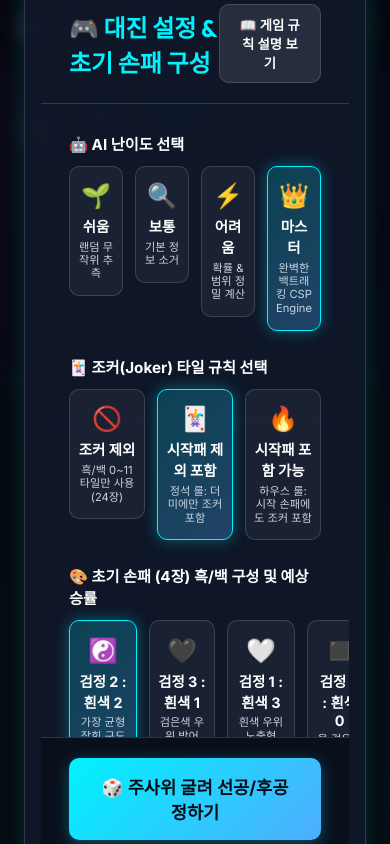
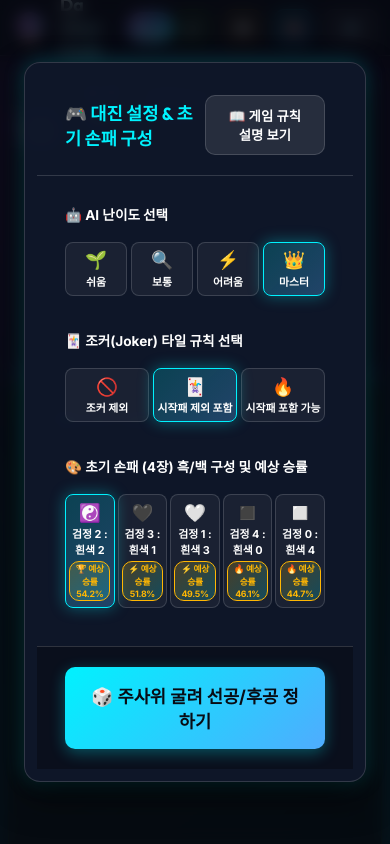
Before and after one commit to starag21st/davinci-code-game, a website with bundled scripts: page index.html in a window 390 px wide. Shown: the top 844 px of the page. Built offline with nearby package versions, Linux system fonts and the light colour scheme.

Commit message:
Simplify mobile card descriptions and optimize font sizes

```diff
--- a/style.css
+++ b/style.css
@@ -1774,8 +1774,54 @@ button {
   .modal-card {
     width: 95vw !important;
     max-width: 95vw !important;
-    padding: 1rem !important;
-  }
+    padding: 0.75rem !important;
+  }
+  .modal-header h2 {
+    font-size: 1.1rem !important;
+  }
+  .setting-title {
+    font-size: 0.85rem !important;
+    margin-bottom: 0.4rem !important;
+  }
+  .setting-group {
+    margin-bottom: 0.6rem !important;
+  }
+
+  /* 휴대폰에서 카드 아래 부연 설명 생략 & 폰트/패딩 축소 */
+  .card-content .desc {
+    display: none !important; /* 부연 설명 생략으로 콤팩트화 */
+  }
+  .card-content {
+    padding: 0.4rem 0.2rem !important;
+    gap: 0.15rem !important;
+    border-radius: 8px !important;
+  }
+  .card-content .icon {
+    font-size: 1.1rem !important;
+  }
+  .card-content .name {
+    font-size: 0.75rem !important;
+  }
+  .badge-winrate {
+    font-size: 0.6rem !important;
+    padding: 1px 3px !important;
+    margin-top: 1px !important;
+  }
+
+  /* 모바일 옵션 그리드 수평 콤팩트 배치 */
+  .option-grid-4 {
+    grid-template-columns: repeat(4, 1fr) !important;
+    gap: 4px !important;
+  }
+  .option-grid-3 {
+    grid-template-columns: repeat(3, 1fr) !important;
+    gap: 4px !important;
+  }
+  .option-grid-5 {
+    grid-template-columns: repeat(5, 1fr) !important;
+    gap: 3px !important;
+  }
+
   #modal-guess.active {
     padding-top: 14vh !important;
   }
@@ -1802,6 +1848,14 @@ button {
 
 @media (max-width: 480px) {
   /* 더 작은 초소형 모바일 화면 (아이폰 SE 등) */
+  .card-content .name {
+    font-size: 0.68rem !important;
+  }
+  .badge-winrate {
+    font-size: 0.55rem !important;
+    padding: 0.5px 2px !important;
+    letter-spacing: -0.3px;
+  }
   .tile-card {
     width: clamp(34px, 10vw, 44px);
     height: clamp(52px, 14vw, 68px);
```
